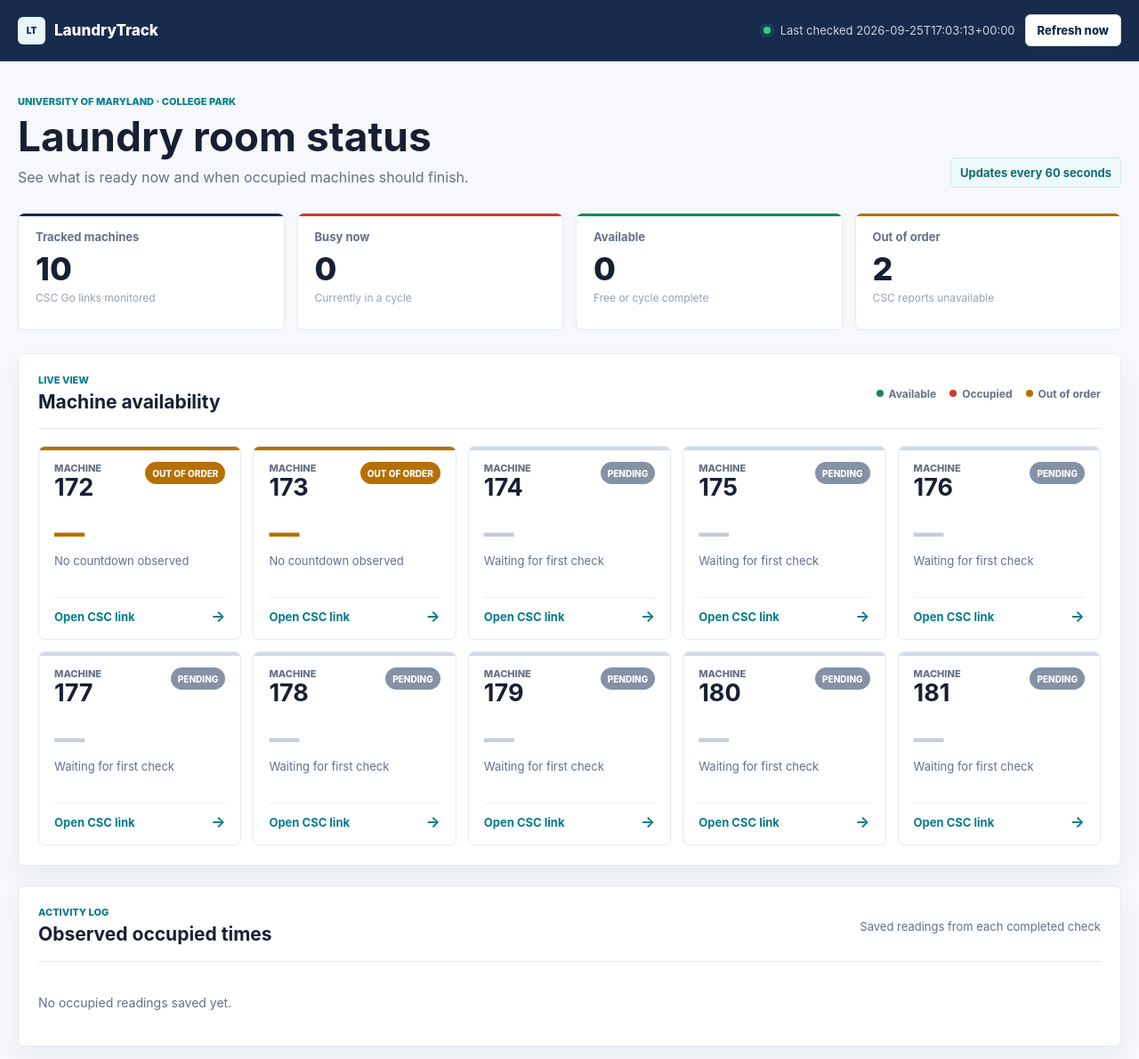
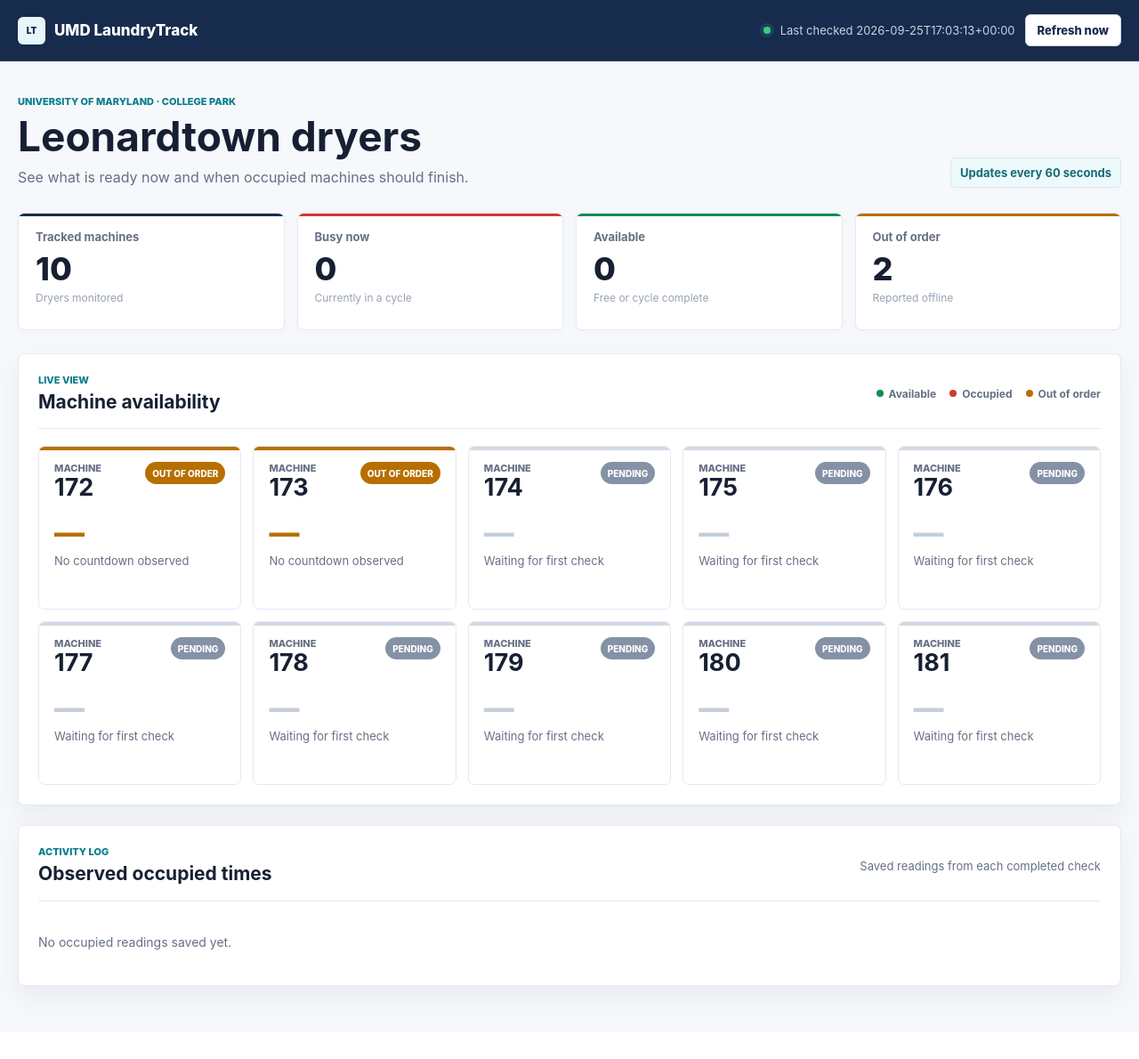
Before and after one commit to Byte717/UMDLaundryTracker, a Flask app: page / in a window 1280 px wide. Shown: the top 1190 px of the page at 89% size. After the commit the page ends 1129 px from the top, so only its background shows below. Run offline with Flask 3, Linux system fonts and the light colour scheme; parts of the project's set-up code (start-up, migrations or seed data) failed here and were passed over.

Commit message:
ui change

```diff
--- a/static/styles.css
+++ b/static/styles.css
@@ -273,7 +273,7 @@ h2 { font-size: 21px; line-height: 1.2; }
 
 .machine-card {
   position: relative;
-  min-height: 218px;
+  min-height: 184px;
   display: flex;
   flex-direction: column;
   padding: 17px;
@@ -365,17 +365,6 @@ h2 { font-size: 21px; line-height: 1.2; }
   font-size: 13px;
 }
 
-.machine-card a {
-  display: flex;
-  align-items: center;
-  justify-content: space-between;
-  margin-top: 16px;
-  padding-top: 12px;
-  border-top: 1px solid #edf0f4;
-  font-size: 13px;
-}
-
-.machine-card a span { font-size: 17px; line-height: 1; }
 .machine-card.occupied::before { background: var(--red); }
 .machine-card.occupied strong { background: var(--red); }
 .machine-card.occupied .machine-time { color: var(--red); }
@@ -431,7 +420,7 @@ h2 { font-size: 21px; line-height: 1.2; }
   .metric-card small { display: none; }
   .workspace-panel { margin-top: 16px; padding: 16px; }
   .machine-grid { grid-template-columns: 1fr; }
-  .machine-card { min-height: 194px; }
+  .machine-card { min-height: 174px; }
   .timeline article { grid-template-columns: 1fr; gap: 7px; padding: 13px 0; }
   .history-caption { display: none; }
 }
--- a/templates/dashboard.html
+++ b/templates/dashboard.html
@@ -3,15 +3,15 @@
   <head>
     <meta charset="utf-8">
     <meta name="viewport" content="width=device-width, initial-scale=1">
-    <title>LaundryTrack</title>
+    <title>UMD LaundryTrack</title>
     <link rel="stylesheet" href="/static/styles.css">
   </head>
   <body>
     <header class="site-header">
       <div class="header-inner">
-        <a class="brand" href="/" aria-label="LaundryTrack home">
+        <a class="brand" href="/" aria-label="UMD LaundryTrack home">
           <span class="brand-mark" aria-hidden="true">LT</span>
-          <span>LaundryTrack</span>
+          <span>UMD LaundryTrack</span>
         </a>
         <div class="header-status">
           <span class="live-dot" aria-hidden="true"></span>
@@ -31,7 +31,7 @@
       <section class="page-intro">
         <div>
           <p class="eyebrow">University of Maryland · College Park</p>
-          <h1>Laundry room status</h1>
+          <h1>Leonardtown dryers</h1>
           <p class="subtitle">See what is ready now and when occupied machines should finish.</p>
         </div>
         <p class="polling-note">Updates every {{ poll_interval }} seconds</p>
@@ -41,7 +41,7 @@
         <article class="metric-card machines">
           <p>Tracked machines</p>
           <span>{{ summary.machine_count }}</span>
-          <small>CSC Go links monitored</small>
+          <small>Dryers monitored</small>
         </article>
         <article class="metric-card occupied-metric">
           <p>Busy now</p>
@@ -56,7 +56,7 @@
         <article class="metric-card issue-metric">
           <p>Out of order</p>
           <span id="error-count">{{ summary.error_count }}</span>
-          <small>CSC reports unavailable</small>
+          <small>Reported offline</small>
         </article>
       </section>
 
@@ -73,7 +73,7 @@
           </div>
         </div>
         <div class="machine-grid" id="machine-grid">
-          {% for machine_id, url in machines.items() %}
+          {% for machine_id in machines %}
             {% set row = latest | selectattr("machine_id", "equalto", machine_id) | list | first %}
             <article class="machine-card {{ row.status if row else 'pending' }}">
               <div class="machine-card-header">
@@ -99,7 +99,6 @@
                   <p class="machine-detail">Waiting for first check</p>
                 {% endif %}
               </div>
-              <a href="{{ url }}" target="_blank" rel="noreferrer">Open CSC link <span aria-hidden="true">→</span></a>
             </article>
           {% endfor %}
         </div>
```
